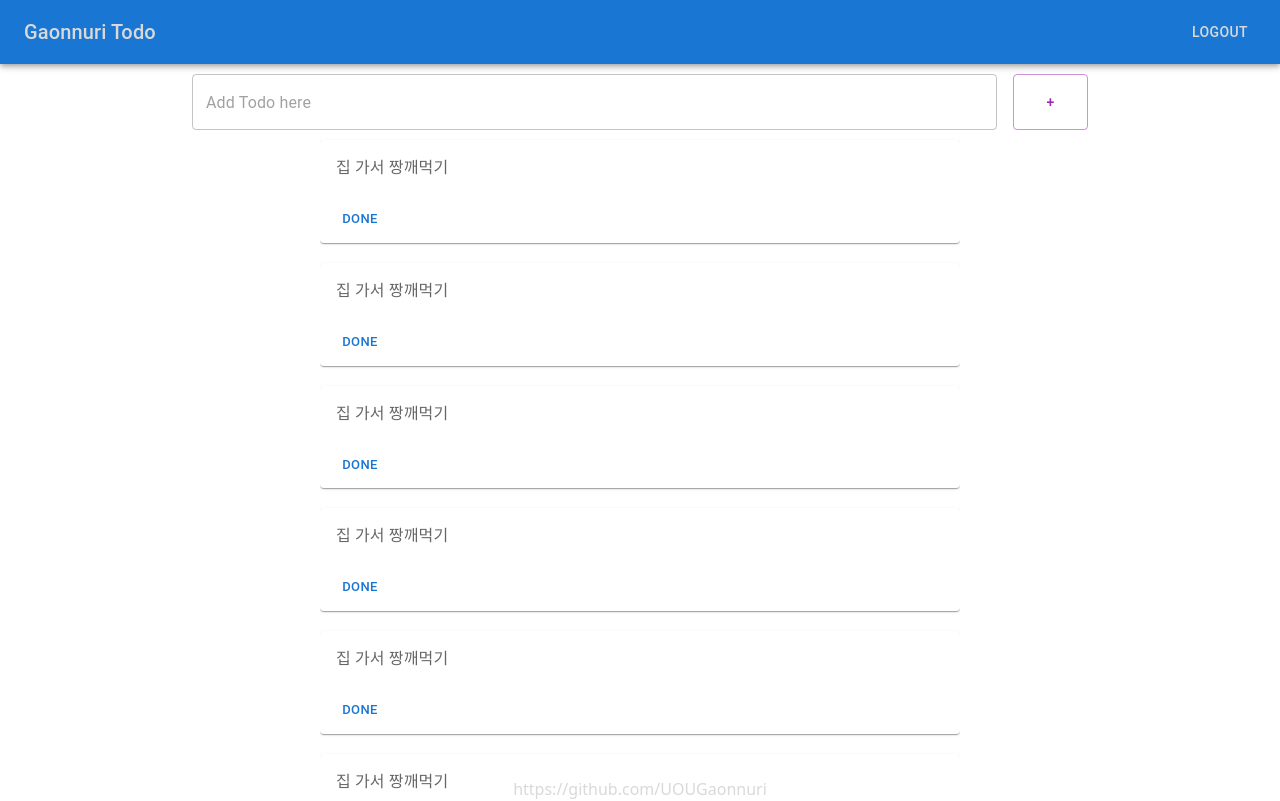
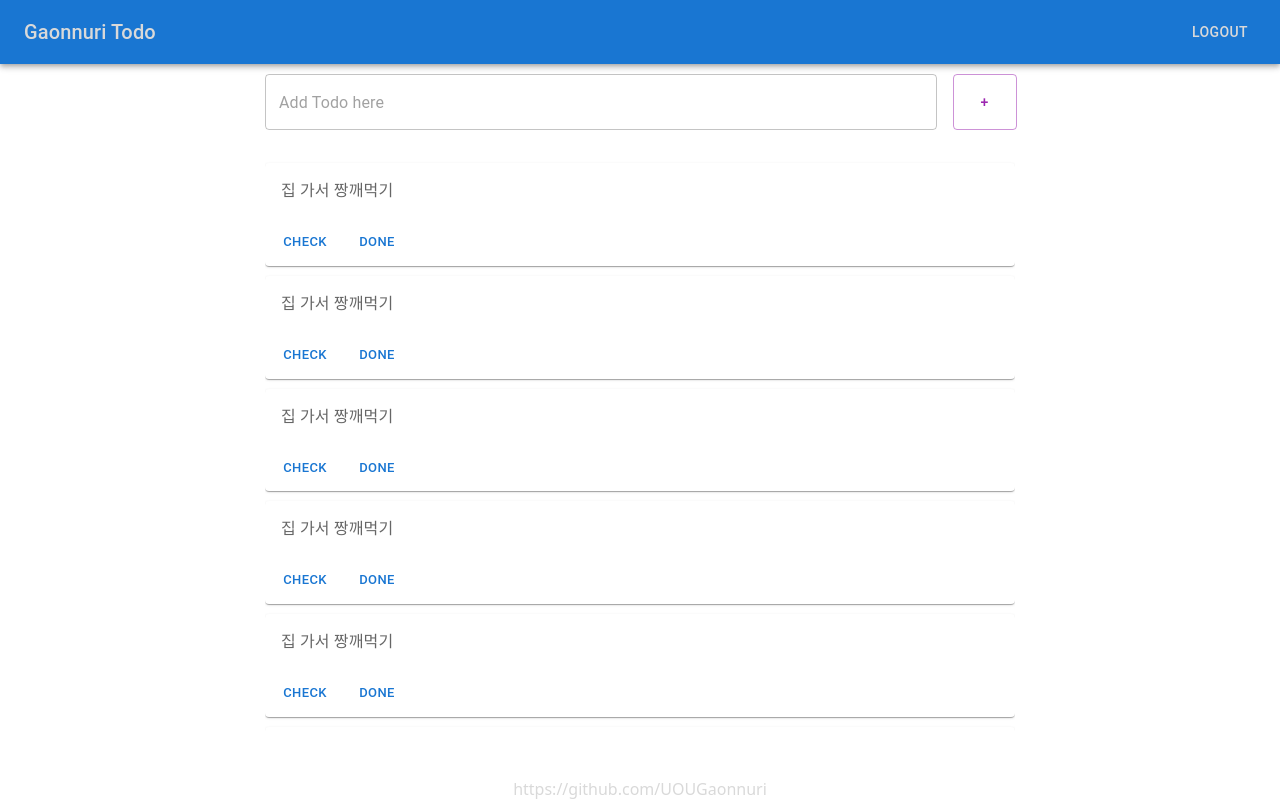
Before and after one commit to UOUGaonnuri/auth-session-client, a React (Create React App) app: page /#/ in a window 1280 px wide. Shown: the top 801 px of the page. Built offline with nearby package versions, Linux system fonts and the light colour scheme.

Commit message:
20230122

```diff
--- a/package.json
+++ b/package.json
@@ -48,6 +48,7 @@
     ]
   },
   "devDependencies": {
+    "@types/react-window": "^1.8.5",
     "@types/styled-components": "^5.1.26",
     "craco-alias": "^3.0.1"
   }
--- a/src/Component/AddTodo/index.tsx
+++ b/src/Component/AddTodo/index.tsx
@@ -2,7 +2,7 @@ import { Button, Grid, TextField } from "@mui/material";
 
 const AddTodo = () => {
   return (
-    <Grid container style={{ marginTop: 10, width: "70%" }}>
+    <Grid container style={{ marginTop: 10, width: "100%", maxWidth: "750px" }}>
       <Grid xs={11} md={11} item style={{ paddingRight: 16 }}>
         <TextField placeholder="Add Todo here" fullWidth></TextField>
       </Grid>
--- a/src/Component/TodoCard/index.tsx
+++ b/src/Component/TodoCard/index.tsx
@@ -1,4 +1,3 @@
-import Box from "@mui/material/Box";
 import Card from "@mui/material/Card";
 import CardActions from "@mui/material/CardActions";
 import CardContent from "@mui/material/CardContent";
@@ -12,12 +11,14 @@ const TodoCard = () => {
       style={{
         marginTop: 10,
         marginBottom: 10,
+        width: "100%",
       }}
     >
       <CardContent>
         <Typography color="text.secondary">집 가서 짱깨먹기</Typography>
       </CardContent>
       <CardActions>
+        <Button size="small">Check</Button>
         <Button size="small">Done</Button>
       </CardActions>
     </Card>
--- a/src/Page/MainPage/index.tsx
+++ b/src/Page/MainPage/index.tsx
@@ -1,12 +1,29 @@
 import AddTodo from "@/Component/AddTodo";
 import TodoCard from "@/Component/TodoCard";
+import {
+  List,
+  ListItem,
+  ListItemButton,
+  ListItemText,
+  ListSubheader,
+} from "@mui/material";
 import { MainContainer, TodoContainer } from "./styles";
 
 const MainPage = () => {
   return (
     <MainContainer>
       <AddTodo />
-      <TodoContainer>
+      <List
+        sx={{
+          marginTop: "15px",
+          width: "100%",
+          maxWidth: 750,
+          position: "relative",
+          overflow: "auto",
+          maxHeight: 600,
+          "& ul": { padding: 0 },
+        }}
+      >
         <TodoCard />
         <TodoCard />
         <TodoCard />
@@ -14,8 +31,7 @@ const MainPage = () => {
         <TodoCard />
         <TodoCard />
         <TodoCard />
-        <TodoCard />
-      </TodoContainer>
+      </List>
     </MainContainer>
   );
 };
--- a/src/Page/MainPage/styles.ts
+++ b/src/Page/MainPage/styles.ts
@@ -5,6 +5,8 @@ export const MainContainer = styled.div`
   display: flex;
   flex-direction: column;
   align-items: center;
+  justify-content: center;
+  position: relative;
 `;
 
 export const TodoInputField = MUIStyled(TextField)({
@@ -14,6 +16,8 @@ export const TodoInputField = MUIStyled(TextField)({
 export const TodoContainer = styled.div`
   display: flex;
   flex-direction: column;
+  align-items: center;
+  justify-content: center;
   height: 100%;
   width: 50%;
   overflow-x: hidden;
```
Also changed, not shown: 1 other file (tests, documents, lock files or other folders).
